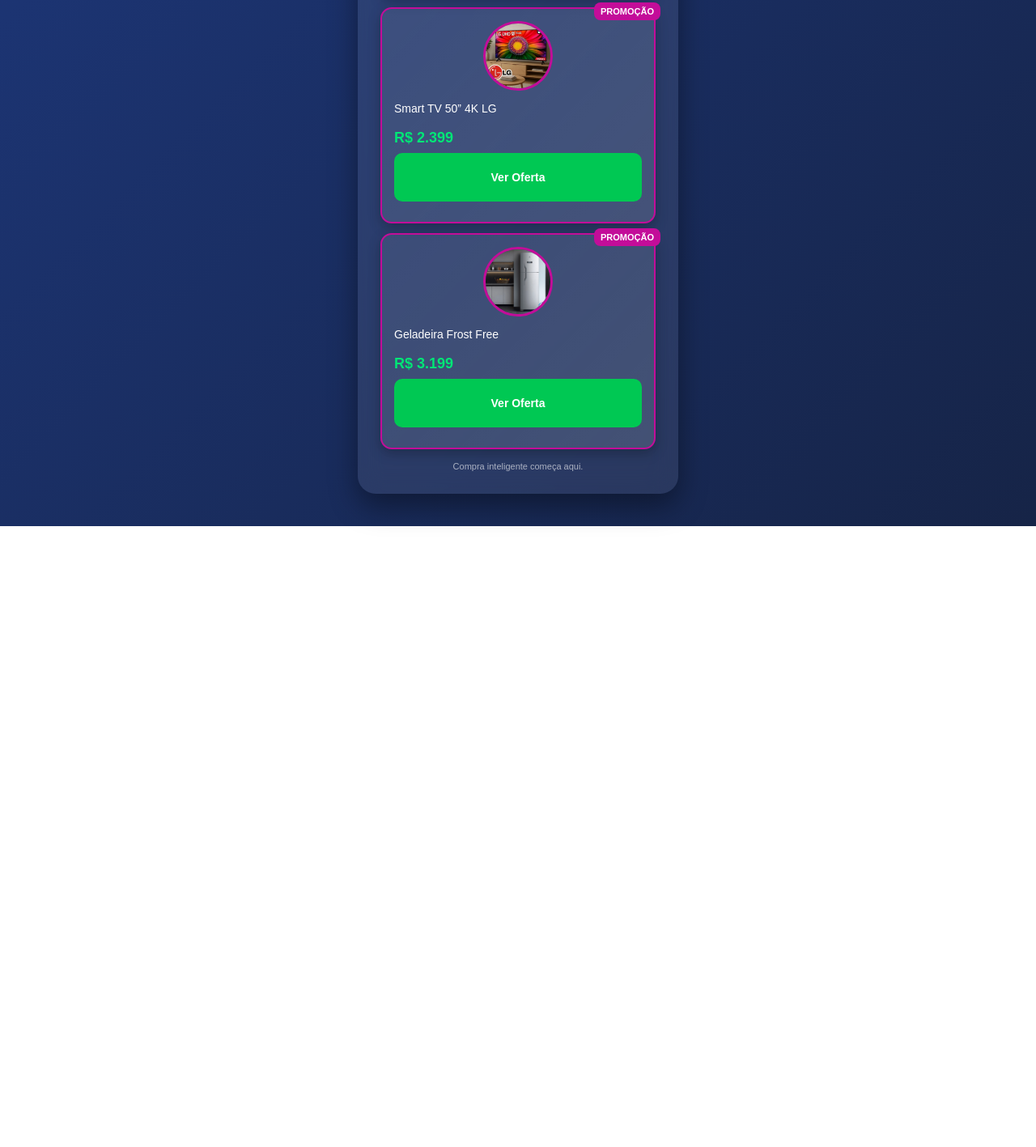
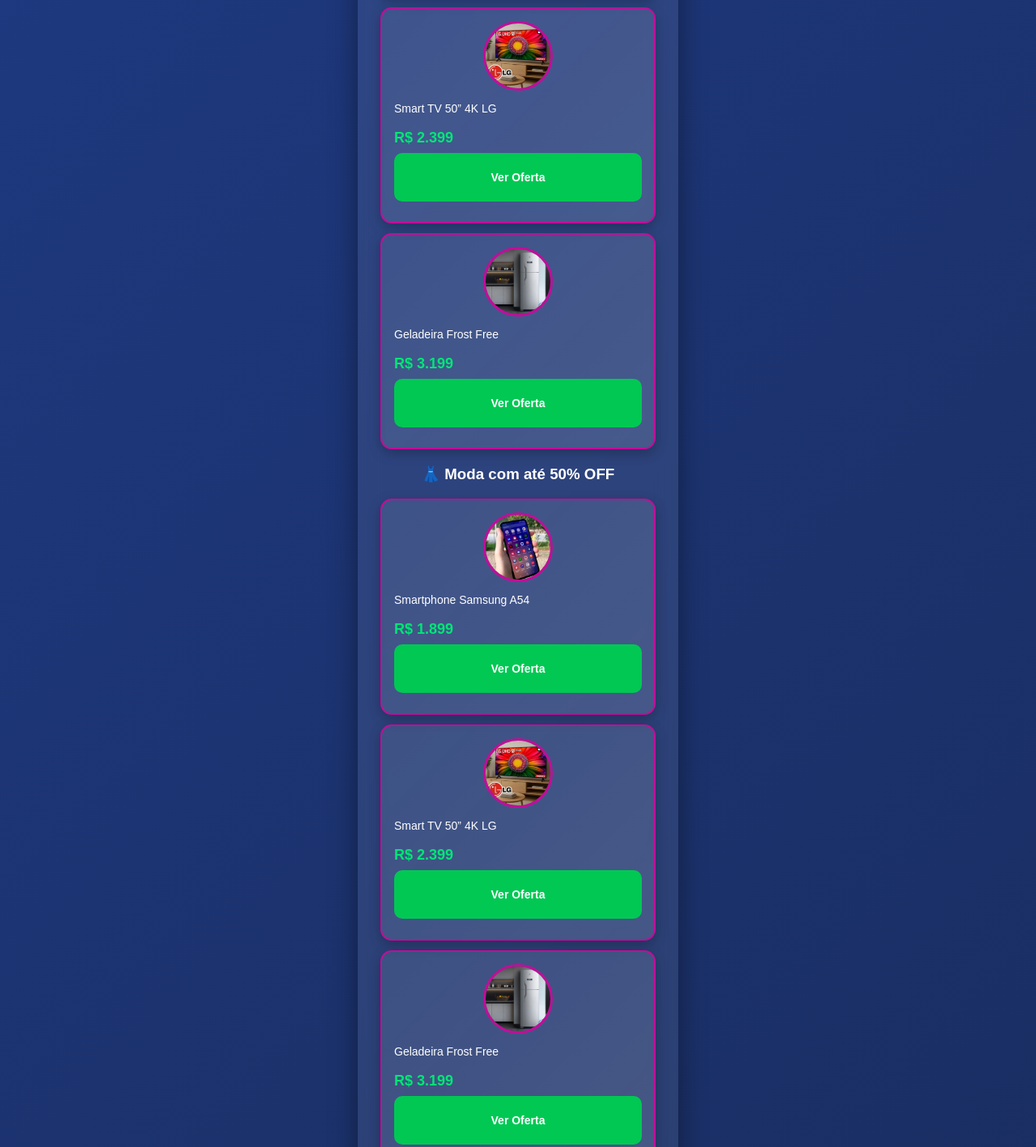
Before and after one commit to SandroDeveloper1980/buscacerta, a plain HTML site: page index.html in a window 1280 px wide. Shown: the part 935-2352 px from the top of the page at 81% size. Before the commit the page ends 1585 px from the top, so only its background shows below. Drawn offline with Linux system fonts and the light colour scheme.

Commit message:
Update index.html

```diff
--- a/index.html
+++ b/index.html
@@ -157,18 +157,6 @@ button {
     border: 2px solid #c30d99;
 }
 
-.selo {
-    position: absolute;
-    top: -8px;
-    right: -8px;
-    background: #c30d99;
-    color: white;
-    font-size: 11px;
-    padding: 5px 8px;
-    border-radius: 8px;
-    font-weight: bold;
-}
-
 .produto {
     font-size: 14px;
     margin-bottom: 5px;
@@ -257,11 +245,10 @@ button {
     </button>
 
     <!-- Ofertas em alta -->
-    <h3 style="margin-top:20px;">🔥 Ofertas em Alta</h3>
+    <h3 style="margin-top:20px;">🔥 Promoções da Semana</h3>
     <div class="ofertas-container">
 
         <div class="oferta">
-            <div class="selo">PROMOÇÃO</div>
             <img src="celular.jpg" alt="Smartphone Samsung A54" class="imagem-produto">
             <p class="produto">Smartphone Samsung A54</p>
             <p class="preco">R$ 1.899</p>
@@ -269,7 +256,6 @@ button {
         </div>
 
         <div class="oferta">
-            <div class="selo">PROMOÇÃO</div>
             <img src="tv.jpg" alt="Smart TV 50” 4K LG" class="imagem-produto">
             <p class="produto">Smart TV 50” 4K LG</p>
             <p class="preco">R$ 2.399</p>
@@ -277,7 +263,110 @@ button {
         </div>
 
         <div class="oferta">
-            <div class="selo">PROMOÇÃO</div>
+            <img src="geladeira.jpg" alt="Geladeira Frost Free" class="imagem-produto">
+            <p class="produto">Geladeira Frost Free</p>
+            <p class="preco">R$ 3.199</p>
+            <button onclick="window.open('SEU_LINK_AFILIADO_AQUI')">Ver Oferta</button>
+        </div>
+
+    </div>
+
+    <h3 style="margin-top:20px;">👗 Moda com até 50% OFF</h3>
+    <div class="ofertas-container">
+
+        <div class="oferta">
+            <img src="celular.jpg" alt="Smartphone Samsung A54" class="imagem-produto">
+            <p class="produto">Smartphone Samsung A54</p>
+            <p class="preco">R$ 1.899</p>
+            <button onclick="window.open('SEU_LINK_AFILIADO_AQUI')">Ver Oferta</button>
+        </div>
+
+        <div class="oferta">
+            <img src="tv.jpg" alt="Smart TV 50” 4K LG" class="imagem-produto">
+            <p class="produto">Smart TV 50” 4K LG</p>
+            <p class="preco">R$ 2.399</p>
+            <button onclick="window.open('SEU_LINK_AFILIADO_AQUI')">Ver Oferta</button>
+        </div>
+
+        <div class="oferta">
+            <img src="geladeira.jpg" alt="Geladeira Frost Free" class="imagem-produto">
+            <p class="produto">Geladeira Frost Free</p>
+            <p class="preco">R$ 3.199</p>
+            <button onclick="window.open('SEU_LINK_AFILIADO_AQUI')">Ver Oferta</button>
+        </div>
+
+    </div>
+
+    <h3 style="margin-top:20px;">💄 Beleza que realmente compensa</h3>
+    <div class="ofertas-container">
+
+        <div class="oferta">
+            <img src="celular.jpg" alt="Smartphone Samsung A54" class="imagem-produto">
+            <p class="produto">Smartphone Samsung A54</p>
+            <p class="preco">R$ 1.899</p>
+            <button onclick="window.open('SEU_LINK_AFILIADO_AQUI')">Ver Oferta</button>
+        </div>
+
+        <div class="oferta">
+            <img src="tv.jpg" alt="Smart TV 50” 4K LG" class="imagem-produto">
+            <p class="produto">Smart TV 50” 4K LG</p>
+            <p class="preco">R$ 2.399</p>
+            <button onclick="window.open('SEU_LINK_AFILIADO_AQUI')">Ver Oferta</button>
+        </div>
+
+        <div class="oferta">
+            <img src="geladeira.jpg" alt="Geladeira Frost Free" class="imagem-produto">
+            <p class="produto">Geladeira Frost Free</p>
+            <p class="preco">R$ 3.199</p>
+            <button onclick="window.open('SEU_LINK_AFILIADO_AQUI')">Ver Oferta</button>
+        </div>
+
+    </div>
+
+    <h3 style="margin-top:20px;">📱 Achadinhos úteis do dia a dia</h3>
+    <div class="ofertas-container">
+
+        <div class="oferta">
+            <img src="celular.jpg" alt="Smartphone Samsung A54" class="imagem-produto">
+            <p class="produto">Smartphone Samsung A54</p>
+            <p class="preco">R$ 1.899</p>
+            <button onclick="window.open('SEU_LINK_AFILIADO_AQUI')">Ver Oferta</button>
+        </div>
+
+        <div class="oferta">
+            <img src="tv.jpg" alt="Smart TV 50” 4K LG" class="imagem-produto">
+            <p class="produto">Smart TV 50” 4K LG</p>
+            <p class="preco">R$ 2.399</p>
+            <button onclick="window.open('SEU_LINK_AFILIADO_AQUI')">Ver Oferta</button>
+        </div>
+
+        <div class="oferta">
+            <img src="geladeira.jpg" alt="Geladeira Frost Free" class="imagem-produto">
+            <p class="produto">Geladeira Frost Free</p>
+            <p class="preco">R$ 3.199</p>
+            <button onclick="window.open('SEU_LINK_AFILIADO_AQUI')">Ver Oferta</button>
+        </div>
+
+    </div>
+
+    <h3 style="margin-top:20px;">🛍️ Meus favoritos pessoais</h3>
+    <div class="ofertas-container">
+
+        <div class="oferta">
+            <img src="celular.jpg" alt="Smartphone Samsung A54" class="imagem-produto">
+            <p class="produto">Smartphone Samsung A54</p>
+            <p class="preco">R$ 1.899</p>
+            <button onclick="window.open('SEU_LINK_AFILIADO_AQUI')">Ver Oferta</button>
+        </div>
+
+        <div class="oferta">
+            <img src="tv.jpg" alt="Smart TV 50” 4K LG" class="imagem-produto">
+            <p class="produto">Smart TV 50” 4K LG</p>
+            <p class="preco">R$ 2.399</p>
+            <button onclick="window.open('SEU_LINK_AFILIADO_AQUI')">Ver Oferta</button>
+        </div>
+
+        <div class="oferta">
             <img src="geladeira.jpg" alt="Geladeira Frost Free" class="imagem-produto">
             <p class="produto">Geladeira Frost Free</p>
             <p class="preco">R$ 3.199</p>
```
